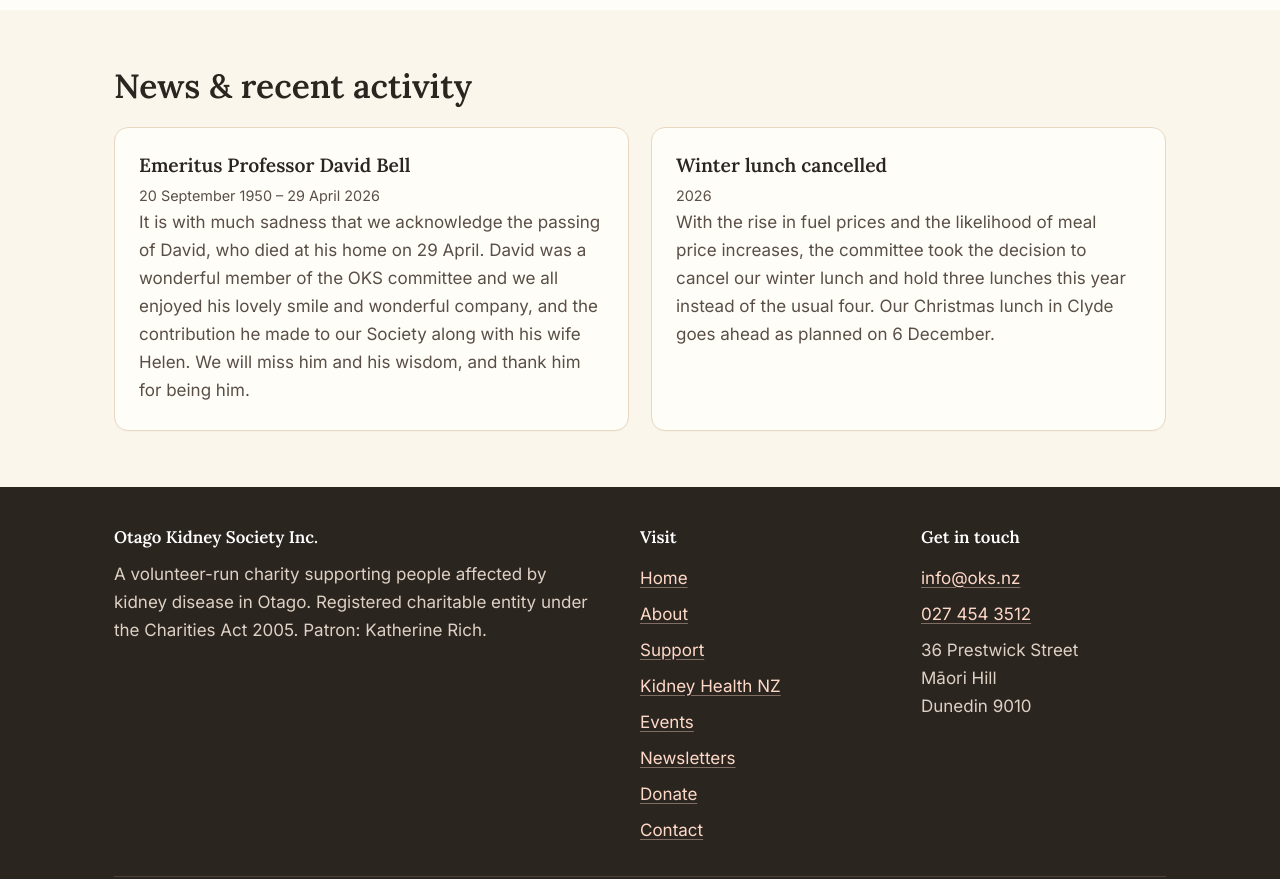
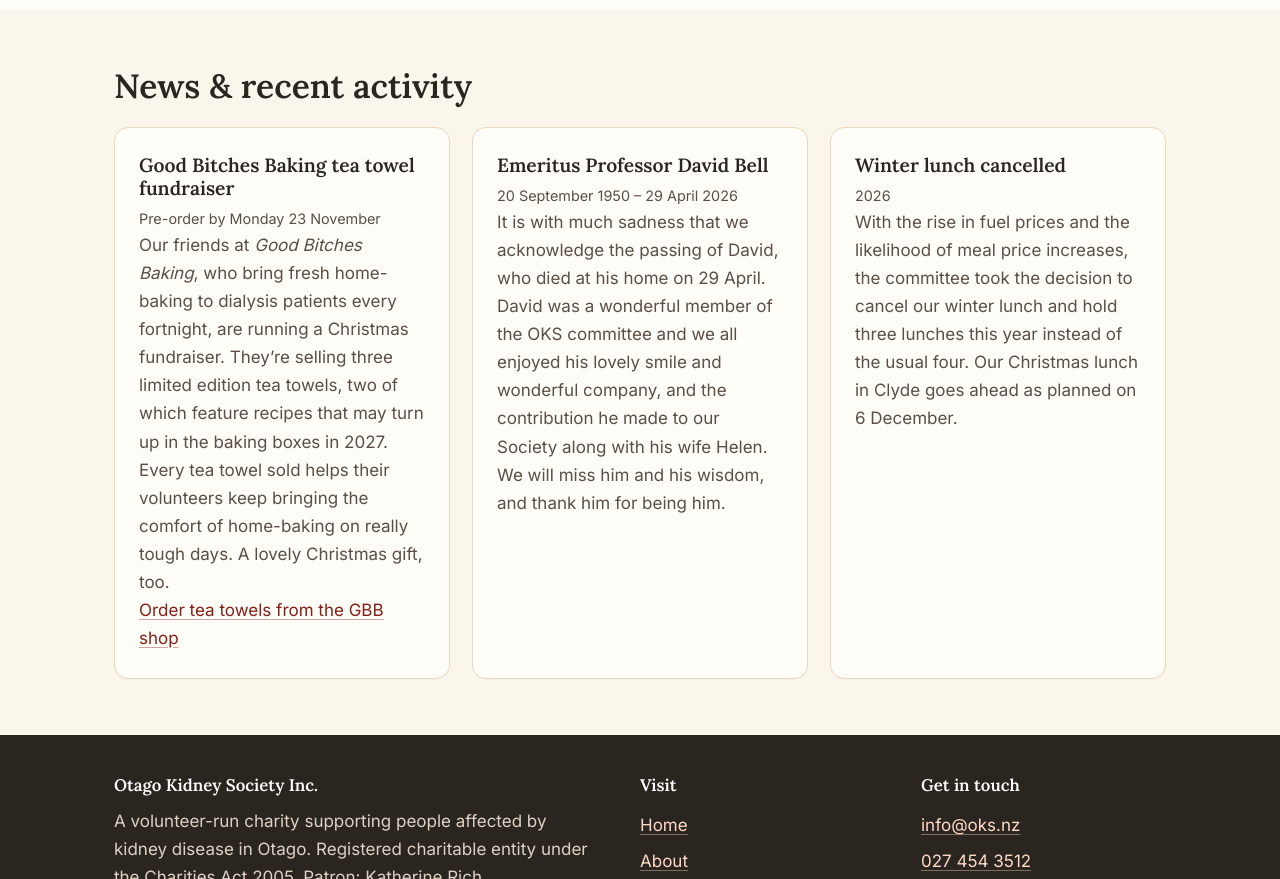
Before and after one commit to qj-adam/oks-website, a plain HTML site: page events.html in a window 1280 px wide. Shown: the part 2540-3419 px from the top of the page. Drawn offline with Linux system fonts and the light colour scheme.

Commit message:
Update events.html
gbb-sweet-treats

```diff
--- a/events.html
+++ b/events.html
@@ -97,7 +97,7 @@
       <div class="when"><span class="day">8</span><span class="month">Dec</span></div>
       <div>
         <h3>Sweet treats, tea &amp; coffee with Good Bitches Baking</h3>
-        <p>A chance for dialysis patients to meet and thank the wonderful volunteer bakers from <em>Good Bitches Baking</em> for their kindness and support. <strong>12 noon to 1:30pm on Tuesday 8 December</strong> in the 3rd Floor Seminar Room, along the corridor from the Dialysis Unit.</p>
+        <p>A chance for dialysis patients to meet and thank the wonderful volunteer bakers from <em>Good Bitches Baking</em> for their kindness and support. <strong>12 noon to 1:30pm on Tuesday 8 December</strong> in the 3rd Floor Seminar Room at Dunedin Hospital, along the corridor from the Dialysis Unit.</p>
         <p>Come and enjoy delicious sweet treats and baking, tea and coffee, and meet the bakers. Some OKS members will be there with a small gift for everyone who comes along.</p>
         <p><strong>Everyone welcome.</strong></p>
       </div>
@@ -140,6 +140,13 @@
   <div class="container">
     <h2>News &amp; recent activity</h2>
     <div class="cards">
+      <div class="card">
+        <h3>Good Bitches Baking tea towel fundraiser</h3>
+        <p class="muted" style="font-size:.9rem;">Pre-order by Monday 23 November</p>
+        <p>Our friends at <em>Good Bitches Baking</em>, who bring fresh home-baking to dialysis patients every fortnight, are running a Christmas fundraiser. They’re selling three limited edition tea towels, two of which feature recipes that may turn up in the baking boxes in 2027.</p>
+        <p>Every tea towel sold helps their volunteers keep bringing the comfort of home-baking on really tough days. A lovely Christmas gift, too.</p>
+        <p><a href="https://gbb.org.nz/shop">Order tea towels from the GBB shop</a></p>
+      </div>
       <div class="card">
         <h3>Emeritus Professor David Bell</h3>
         <p class="muted" style="font-size:.9rem;">20 September 1950 – 29 April 2026</p>
```
